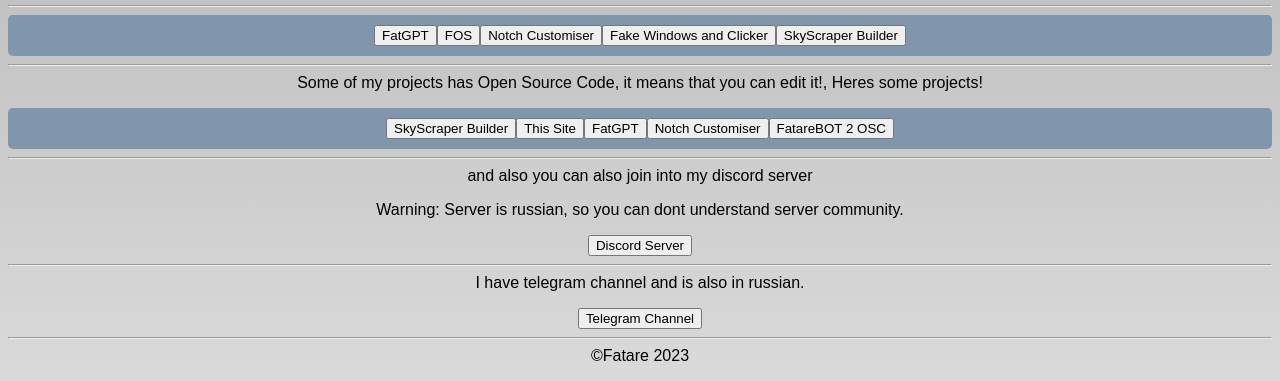
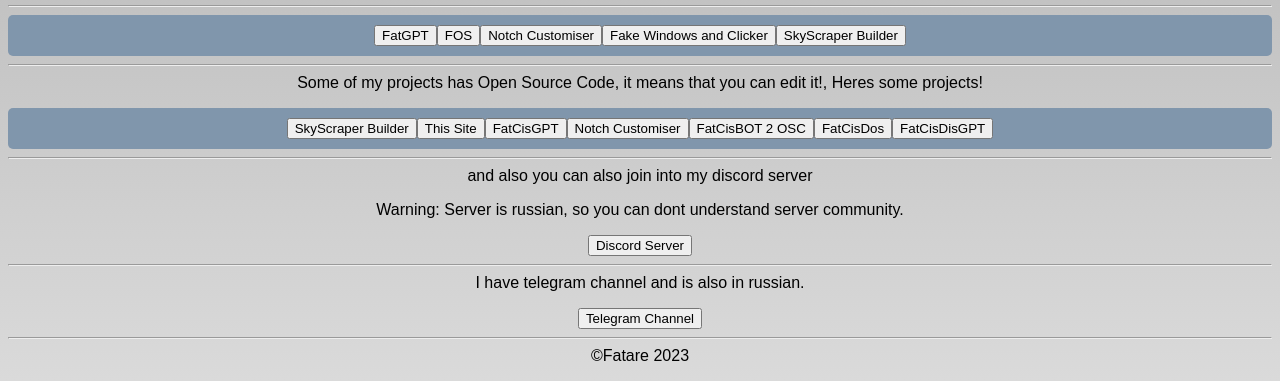
Before and after one commit to fatarick/fataresite, a plain HTML site: page index.html in a window 1280 px wide. Shown: the part 509-890 px from the top of the page. Drawn offline with Linux system fonts and the light colour scheme.

Commit message:
Update index.html

```diff
--- a/index.html
+++ b/index.html
@@ -38,9 +38,11 @@
   <div id="srccode">
    <button id="sbsc">SkyScraper Builder</button>
    <button id="sitesc">This Site</button>
-   <button id="fgsc">FatGPT</button>
+   <button id="fgsc">FatCisGPT</button>
    <button id="ncsc">Notch Customiser</button>
-   <button id="dsbotsc">FatareBOT 2 OSC</button>
+   <button id="dsbotsc">FatCisBOT 2 OSC</button>
+   <button id="fcd">FatCisDos</button>
+   <button id="fcdg">FatCisDisGPT</button>
   </div>
   <div id="discordd">
     <hr>
```
